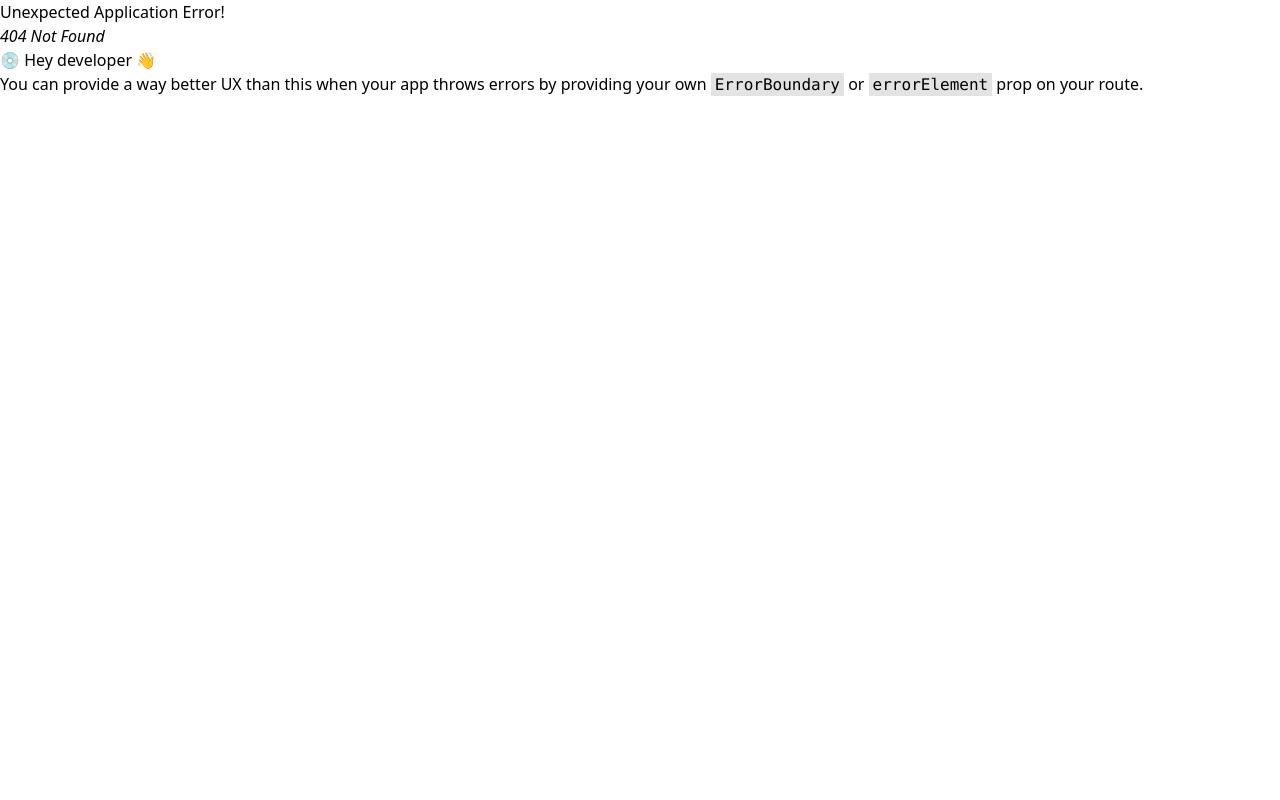
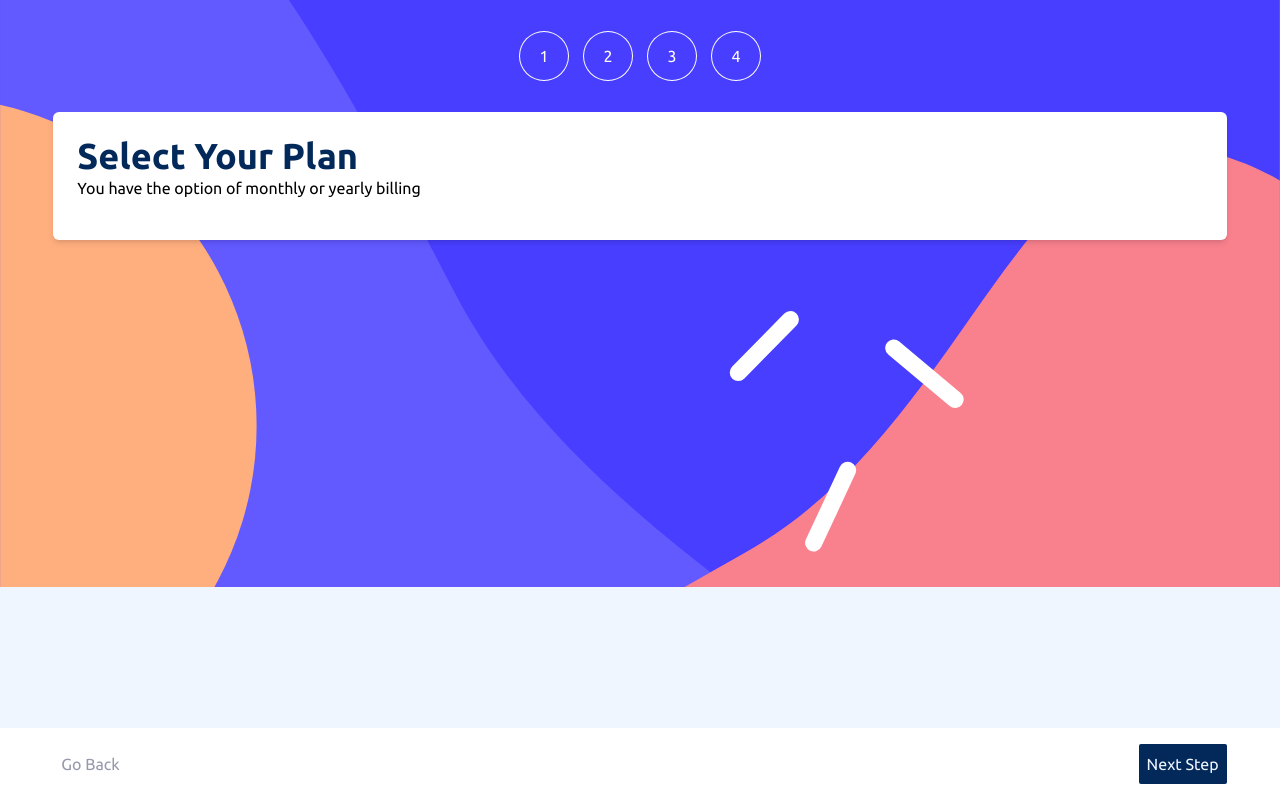
Before and after one commit to fazzaamiarso/IDCamp2023-Live-Session-2-Demo, a React (Vite) app: page /plan in a window 1280 px wide. Before the commit this address had no page. Built offline with nearby package versions, Linux system fonts and the light colour scheme.

Commit message:
feat: implement zustand to keep form data

```diff
--- a/package.json
+++ b/package.json
@@ -13,7 +13,8 @@
     "react": "^18.2.0",
     "react-dom": "^18.2.0",
     "react-hook-form": "^7.49.3",
-    "react-router-dom": "^6.21.3"
+    "react-router-dom": "^6.21.3",
+    "zustand": "^4.5.0"
   },
   "devDependencies": {
     "@tailwindcss/forms": "^0.5.7",
--- a/src/main.jsx
+++ b/src/main.jsx
@@ -3,13 +3,17 @@ import ReactDOM from "react-dom/client";
 import "./index.css";
 import { RouterProvider, createBrowserRouter } from "react-router-dom";
 import Layout from "./pages/layout";
-import Step1 from "./pages/step-1";
+import Plan from "./pages/plan";
+import PersonalInfo from "./pages/personal-info";
 
 const router = createBrowserRouter([
   {
     path: "/",
     element: <Layout />,
-    children: [{ index: true, element: <Step1 /> }],
+    children: [
+      { index: true, element: <PersonalInfo /> },
+      { path: "plan", element: <Plan /> },
+    ],
   },
 ]);
 
--- a/src/pages/layout.jsx
+++ b/src/pages/layout.jsx
@@ -20,16 +20,6 @@ const Layout = () => {
       <div className="mx-auto w-11/12">
         <Outlet />
       </div>
-      <div className="absolute bottom-0 w-full bg-white py-4">
-        <div className="mx-auto flex w-11/12 items-center">
-          <button
-            form="step-form"
-            className="ml-auto rounded-sm bg-primary-marineBlue p-2 text-neutral-magnolia"
-          >
-            Next Step
-          </button>
-        </div>
-      </div>
     </main>
   );
 };
--- a/src/pages/step-1.jsx
+++ b/src/pages/personal-info.jsx
@@ -1,10 +1,16 @@
 import { useForm } from "react-hook-form";
+import { useNavigate } from "react-router-dom";
+import { stepsVariant, useFormStore } from "../store/form-store";
 
-const Step1 = () => {
-  const { register, handleSubmit } = useForm();
+const PersonalInfo = () => {
+  const navigate = useNavigate();
+  const updateData = useFormStore((state) => state.updateData);
+  const personalData = useFormStore((state) => state.personal);
+  const { register, handleSubmit } = useForm({ values: personalData });
 
-  const onSubmit = (data) => {
-    console.log(data);
+  const onSubmit = async (data) => {
+    updateData({ data, currentStep: stepsVariant.personal });
+    navigate("/plan");
   };
 
   return (
@@ -26,7 +32,7 @@ const Step1 = () => {
           </label>
           <input
             type="text"
-            {...register("name")}
+            {...register("name", { required: true })}
             id="name"
             placeholder="e.g. Stephen King"
           />
@@ -37,25 +43,32 @@ const Step1 = () => {
           </label>
           <input
             type="email"
-            {...register("email")}
+            {...register("email", { required: true })}
             id="email"
             placeholder="e.g. stephenking@lorem.com"
           />
         </div>
         <div className="flex flex-col gap-1">
-          <label htmlFor="phone-number" className="font-[500]">
+          <label htmlFor="phoneNumber" className="font-[500]">
             Phone Number{" "}
           </label>
           <input
             type="text"
-            {...register("phone-number")}
-            id="phone-number"
+            {...register("phoneNumber", { required: true })}
+            id="phoneNumber"
             placeholder="e.g. +1 234 567 890"
           />
+        </div>
+        <div className="absolute bottom-0 left-0 w-full bg-white py-4">
+          <div className="mx-auto flex w-11/12 items-center">
+            <button className="ml-auto rounded-sm bg-primary-marineBlue p-2 text-neutral-magnolia">
+              Next Step
+            </button>
+          </div>
         </div>
       </form>
     </div>
   );
 };
 
-export default Step1;
+export default PersonalInfo;
--- /dev/null
+++ b/src/pages/plan.jsx
@@ -0,0 +1,40 @@
+import { useNavigate } from "react-router-dom";
+import { useFormStore } from "../store/form-store";
+
+const Plan = () => {
+  const navigate = useNavigate();
+  const personal = useFormStore((state) => state.personal);
+
+  console.log(personal);
+  return (
+    <div className="rounded-md bg-white p-6 shadow-md">
+      <div className="mb-4">
+        <h1 className="text-4xl font-bold text-primary-marineBlue">
+          Select Your Plan
+        </h1>
+        <p>You have the option of monthly or yearly billing</p>
+      </div>
+      <form>
+        <div className="absolute bottom-0 left-0 w-full bg-white py-4">
+          <div className="mx-auto flex w-11/12 items-center">
+            <button
+              type="button"
+              className="rounded-sm  p-2 text-neutral-coolGray"
+              onClick={(e) => {
+                e.preventDefault();
+                navigate(-1);
+              }}
+            >
+              Go Back
+            </button>
+            <button className="ml-auto rounded-sm bg-primary-marineBlue p-2 text-neutral-magnolia">
+              Next Step
+            </button>
+          </div>
+        </div>
+      </form>
+    </div>
+  );
+};
+
+export default Plan;
--- /dev/null
+++ b/src/store/form-store.js
@@ -0,0 +1,24 @@
+import { create } from "zustand";
+
+const stepsVariant = {
+  personal: "personal",
+  plan: "plan",
+  addons: "addons",
+  summary: "summary",
+};
+
+const useFormStore = create((set) => ({
+  personal: null,
+  plan: null,
+  addons: null,
+  summary: null,
+  updateData: ({ data, currentStep }) =>
+    set((state) => {
+      return {
+        ...state,
+        [stepsVariant[currentStep]]: data,
+      };
+    }),
+}));
+
+export { useFormStore, stepsVariant };
```
Also changed, not shown: 1 other file (tests, documents, lock files or other folders).
